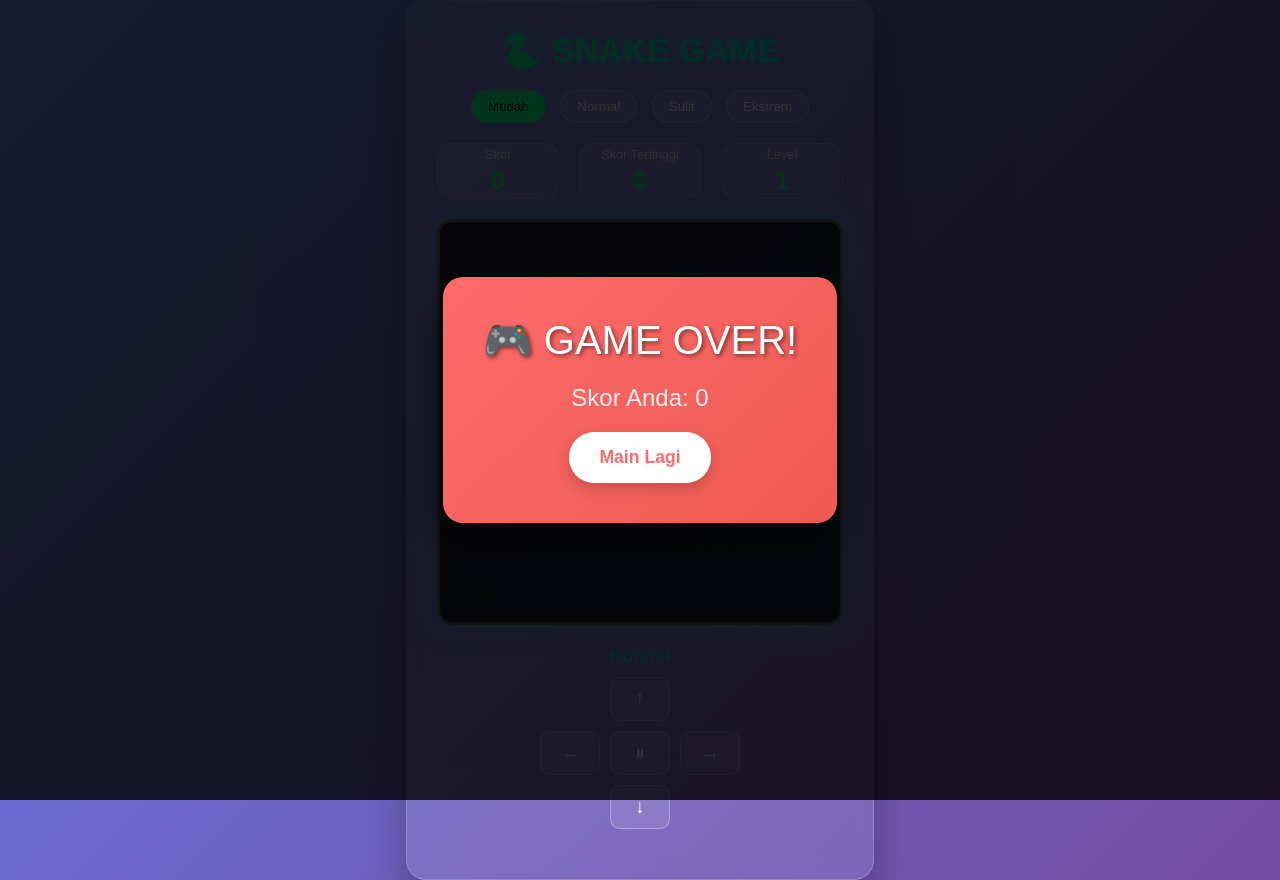
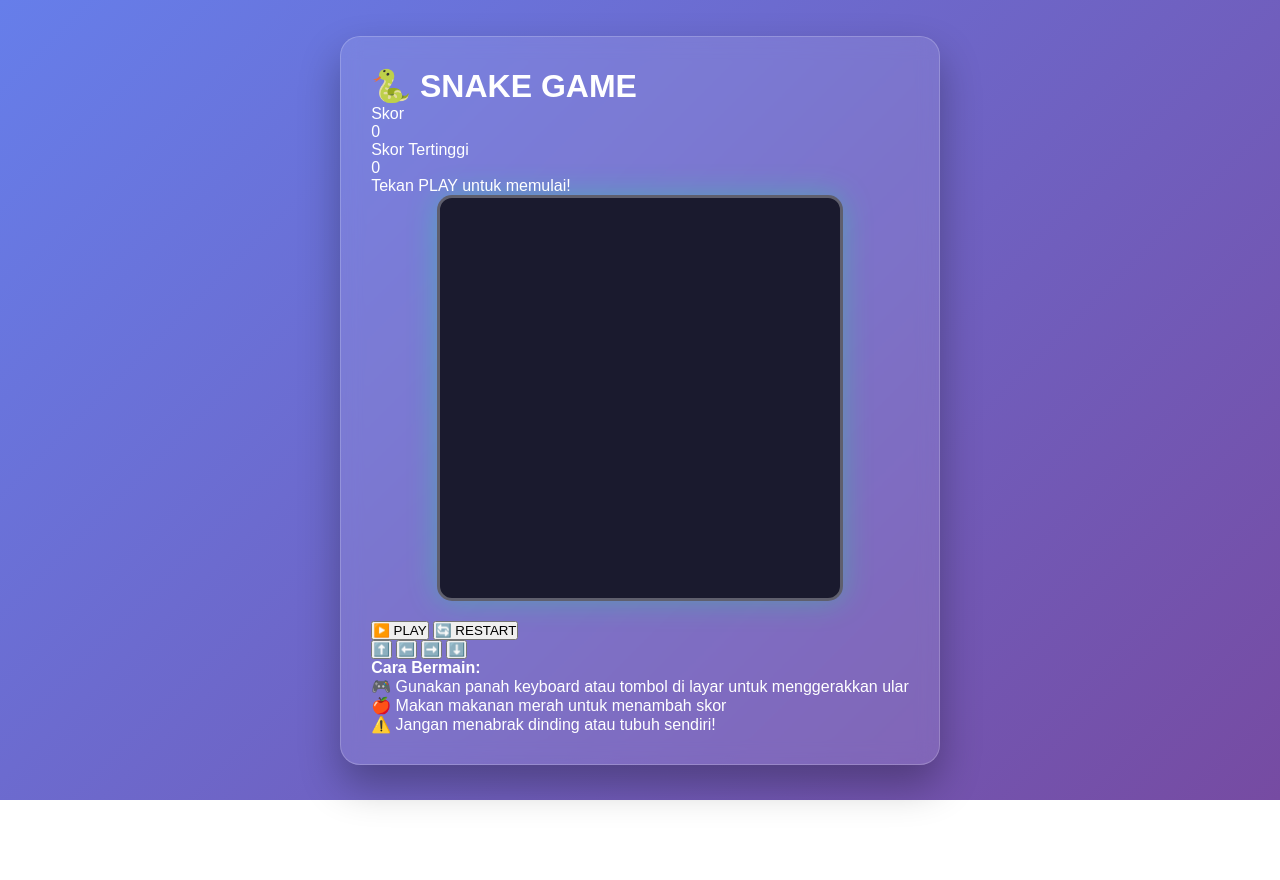
Before and after one commit to asadmahmud22/Snake-Game-Enhanced, a plain HTML site: page index.html in a window 1280 px wide. After the commit the page ends 800 px from the top, so only its background shows below. Drawn offline with Linux system fonts and the light colour scheme.

Commit message:
Update index.html

```diff
--- a/index.html
+++ b/index.html
@@ -5,62 +5,58 @@
     <meta name="viewport" content="width=device-width, initial-scale=1.0" />
     <title>Snake Game Enhanced</title>
     <link rel="stylesheet" href="style.css" />
+    <link rel="website icon" type="png" href="images/snake.png" />
   </head>
   <body>
     <div class="game-container">
-      <div class="game-header">
-        <h1 class="game-title">🐍 SNAKE GAME</h1>
-      </div>
+      <h1>🐍 SNAKE GAME</h1>
 
-      <div class="difficulty-selector">
-        <button class="difficulty-btn active" data-speed="200">Mudah</button>
-        <button class="difficulty-btn" data-speed="150">Normal</button>
-        <button class="difficulty-btn" data-speed="100">Sulit</button>
-        <button class="difficulty-btn" data-speed="60">Ekstrem</button>
-      </div>
-
-      <div class="game-stats">
-        <div class="stat-box">
-          <div class="stat-label">Skor</div>
-          <div class="stat-value" id="score">0</div>
+      <div class="game-info">
+        <div class="score-container">
+          <div class="score-label">Skor</div>
+          <div class="score" id="score">0</div>
         </div>
-        <div class="stat-box">
-          <div class="stat-label">Skor Tertinggi</div>
-          <div class="stat-value" id="highScore">0</div>
-        </div>
-        <div class="stat-box">
-          <div class="stat-label">Level</div>
-          <div class="stat-value" id="level">1</div>
+        <div class="high-score-container">
+          <div class="high-score-label">Skor Tertinggi</div>
+          <div class="high-score" id="highScore">0</div>
         </div>
       </div>
 
+      <div class="game-status" id="gameStatus">Tekan PLAY untuk memulai!</div>
+
       <canvas id="gameCanvas" width="400" height="400"></canvas>
 
-      <div class="game-controls">
-        <div class="controls-title">Kontrol</div>
-        <div class="controls-grid">
-          <div></div>
-          <button class="control-btn" data-direction="up">↑</button>
-          <div></div>
-          <button class="control-btn" data-direction="left">←</button>
-          <button class="control-btn" data-direction="pause">⏸</button>
-          <button class="control-btn" data-direction="right">→</button>
-          <div></div>
-          <button class="control-btn" data-direction="down">↓</button>
-          <div></div>
-        </div>
+      <div class="controls">
+        <button class="btn" id="playBtn">▶️ PLAY</button>
+        <button class="btn secondary" id="pauseBtn" style="display: none">
+          ⏸️ PAUSE
+        </button>
+        <button class="btn secondary" id="restartBtn">🔄 RESTART</button>
+      </div>
+
+      <div class="mobile-controls">
+        <button class="direction-btn" id="upBtn">⬆️</button>
+        <button class="direction-btn" id="leftBtn">⬅️</button>
+        <button class="direction-btn" id="rightBtn">➡️</button>
+        <button class="direction-btn" id="downBtn">⬇️</button>
+      </div>
+
+      <div class="instructions">
+        <strong>Cara Bermain:</strong><br />
+        🎮 Gunakan panah keyboard atau tombol di layar untuk menggerakkan
+        ular<br />
+        🍎 Makan makanan merah untuk menambah skor<br />
+        ⚠️ Jangan menabrak dinding atau tubuh sendiri!
       </div>
     </div>
 
     <div class="game-over-screen" id="gameOverScreen">
-      <div class="game-over-content">
-        <div class="game-over-title">🎮 GAME OVER!</div>
-        <div class="final-score" id="finalScore">Skor Anda: 0</div>
-        <div class="final-score" id="newRecord" style="display: none">
-          🏆 REKOR BARU!
-        </div>
-        <button class="restart-btn" onclick="restartGame()">Main Lagi</button>
-      </div>
+      <h2>GAME OVER!</h2>
+      <p>Skor Anda: <span id="finalScore">0</span></p>
+      <p id="newHighScore" style="color: #4ecdc4; display: none">
+        🎉 Skor Tertinggi Baru! 🎉
+      </p>
+      <button class="btn" onclick="restartGame()">Main Lagi</button>
     </div>
 
     <script src="script.js"></script>
```
